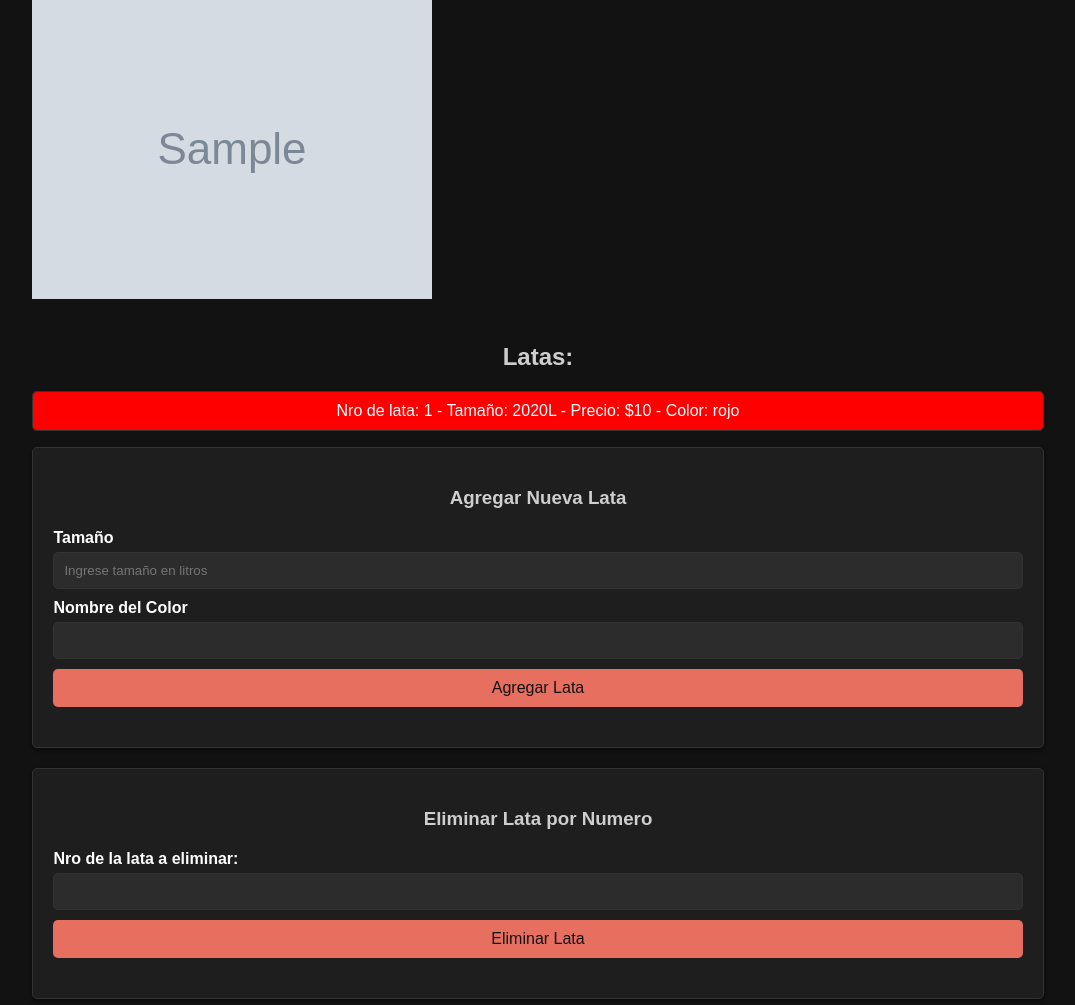
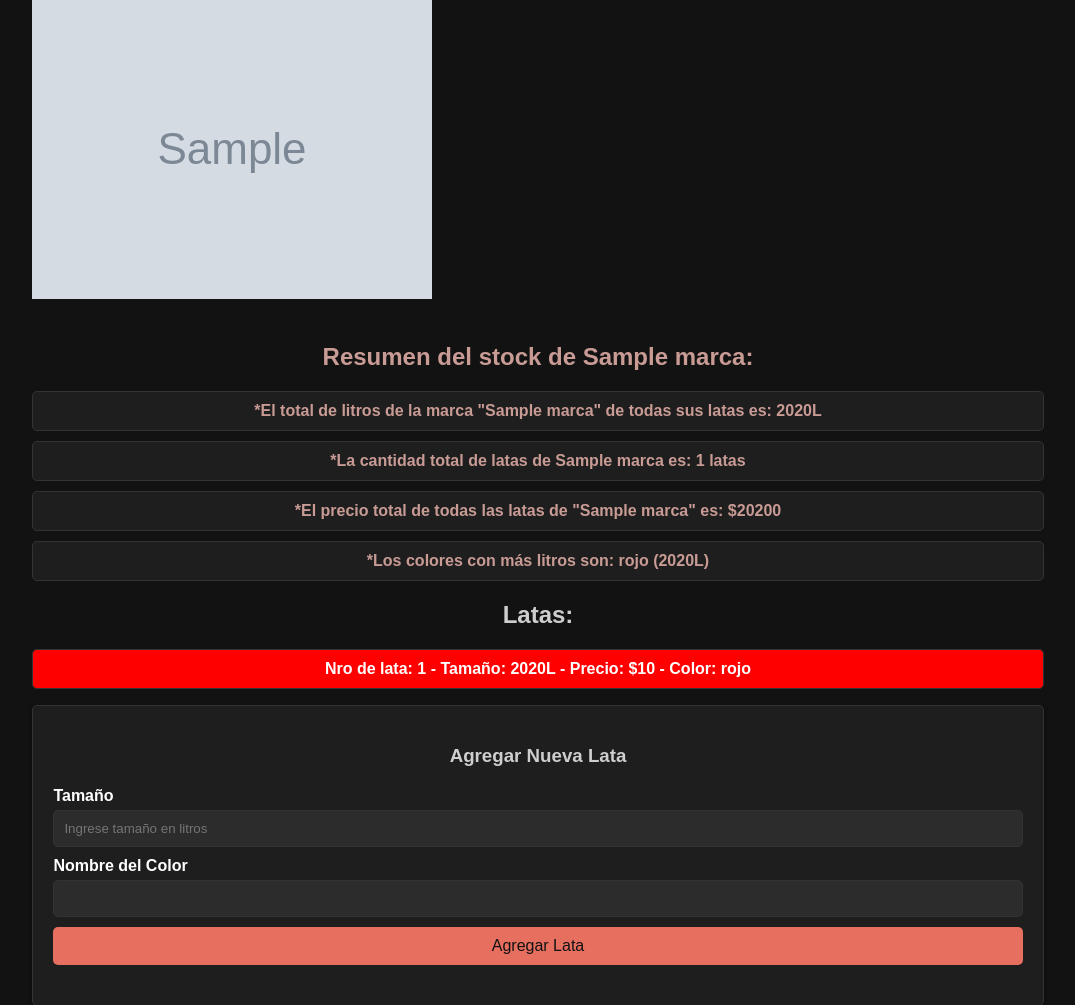
Before and after one commit to SaantiSeijas/TP1-introduccion, a Flask app: page /marcas/1 in a window 1280 px wide. Shown: the part 79-1084 px from the top of the page, without its empty margins (102-1177 px from the left). Run offline with Flask 3, Linux system fonts and the light colour scheme; tables that the repository leaves empty hold one stand-in row (values such as "Sample post"); grey boxes marked "Sample" are stand-in pictures; some libraries are stand-ins or nearby versions.

Commit message:
Ahora se muestra un breve resumend del stock en la pagina de latas, ademas de cambios en el footer, y ahora el texto de las listas esta en negrita para mayor claridad

```diff
--- a/main.py
+++ b/main.py
@@ -25,7 +25,6 @@ colors = [
     {'nombre': 'rosa'},
     {'nombre': 'celeste'},
     {'nombre': 'amarillo'},
-    # Agrega más colores si es necesario
 ]
 
 
@@ -51,6 +50,29 @@ def home():
 def mostrar_latas(marca_id):
     marca = Marca.query.get_or_404(marca_id)
     latas = Latas.query.filter_by(marca_id=marca_id).all()
+
+    # Calcular la cantidad total de litros y la cantidad total de latas
+    total_litros = sum(lata.tamanio for lata in latas)
+    total_latas = len(latas)
+
+     # Calcular el precio total de todas las latas de la marca
+    total_precio = total_litros * marca.precio_x_litro
+
+    colores_max_litros = []
+    litros_max_litros = 0
+
+    if latas:
+        # Calcular el color con más litros
+        colores = {}
+        for lata in latas:
+            if lata.color.nombre not in colores:
+                colores[lata.color.nombre] = 0
+            colores[lata.color.nombre] += lata.tamanio
+
+        max_litros = max(colores.values())
+        colores_max_litros = [color for color, litros in colores.items() if litros == max_litros]
+        litros_max_litros = max_litros
+
     color_map = {
         'rojo': 'red',
         'azul': 'blue',
@@ -63,9 +85,9 @@ def mostrar_latas(marca_id):
         'naranja': 'orange',
         'rosa': 'pink',
         'celeste': 'sky blue',
+    }
 
-    }
-    return render_template('latas.html', marca=marca, latas=latas, color_map=color_map)
+    return render_template('latas.html', marca=marca, latas=latas, total_litros=total_litros, total_latas=total_latas, total_precio=total_precio, colores_max_litros=colores_max_litros, litros_max_litros=litros_max_litros, color_map=color_map)
 
 
 @app.route('/agregar_lata', methods=['POST'])
@@ -154,6 +176,7 @@ def eliminar_marca():
         print("Error al eliminar marca:", error)
         return jsonify({'message': 'Error al eliminar marca'}), 500
 
+
 @app.route('/editar_marca', methods=['POST'])
 def editar_marca():
     try:
@@ -190,6 +213,7 @@ def editar_marca():
         print("Error al editar marca:", error)
         return jsonify({'message': 'Error al editar marca'}), 500
 
+
 if __name__ == '__main__':
     with app.app_context():
         db.create_all()
--- a/templates/latas.html
+++ b/templates/latas.html
@@ -30,12 +30,36 @@
             padding: 0;
         }
 
+        .resumen h2{
+            text-align: center;
+            list-style-type: none;
+            padding: 5;
+            color: #c99b95;
+        }
+
+        .resumen ul {
+            text-align: center;
+            list-style-type: none;
+            padding: 0;
+        }
+
+        .resumen ul li {
+            background-color: #1e1e1e;
+            border: 1px solid #333;
+            padding: 10px;
+            margin-bottom: 10px;
+            border-radius: 5px;
+            font-weight: bold;
+            color: #c99b95;
+        }
+
         .editar ul li {
             background-color: #1e1e1e;
             border: 1px solid #333;
             padding: 10px;
             margin-bottom: 10px;
             border-radius: 5px;
+            font-weight: bold;
         }
 
         .card {
@@ -60,7 +84,7 @@
         .footer .footer-content {
             display: flex;
             align-items: center;
-            max-width: 1200px;
+            max-width: 800px;
             margin: 0 auto;
             padding: 0 10px;
         }
@@ -69,10 +93,14 @@
             flex-direction: column;
         }
 
-        .footer .derechos,
+        .footer .derechos{
+            text-align: center;
+            margin-left: 50%;
+        }
         .footer .contacto,
         .footer .lugar {
             margin-bottom: 10px;
+            margin-left:10% ;
         }
 
         .footer .logo {
@@ -80,7 +108,7 @@
         }
 
         .footer img {
-            max-width: 1000px;  /* Ajusta el tamaño de la imagen según sea necesario */
+            max-width: 1000px;
         }
 
         .formulario {
@@ -166,6 +194,24 @@
                 {% if marca.imagen_url %}
                 <img src="{{ marca.imagen_url }}" alt="Imagen de {{ marca.nombre }}" class="img-fluid">
                 {% endif %}
+                <div class="resumen">
+                    <h2>Resumen del stock de {{ marca.nombre }}:</h2>
+                    <ul>
+                        <li>*El total de litros de la marca "{{ marca.nombre}}" de todas sus latas es: {{ total_litros }}L</li>
+                        <li>*La cantidad total de latas de {{ marca.nombre}} es: {{ total_latas }} latas</li>
+                        <li>*El precio total de todas las latas de "{{ marca.nombre}}" es:  ${{ total_precio }}</li>
+                        <li>{% if colores_max_litros %}
+                            *Los colores con más litros son:
+                            {% for color in colores_max_litros %}
+                                {{ color }} ({{ litros_max_litros }}L)
+                                {% if not loop.last %}, {% endif %}
+                            {% endfor %}
+
+                        {% else %}
+                            No hay latas disponibles para esta marca.
+                        {% endif %}</li>
+                    </ul>
+                </div>
                 <div class="col-12 col-md-10 col-lg-6 mx-auto">
                     <div class="editar">
                         <h2>Latas:</h2>
@@ -230,7 +276,7 @@
                 </div>
             </div>
             <div class="logo">
-                <img src="static/images/1logo.png" alt="Logo de la empresa">
+                <img src="{{ url_for('static', filename='images/logo.png') }}" alt="Logo de la empresa">
             </div>
         </div>
     </footer>
```
Also changed, not shown: templates/index.html (+6 -2 lines).
